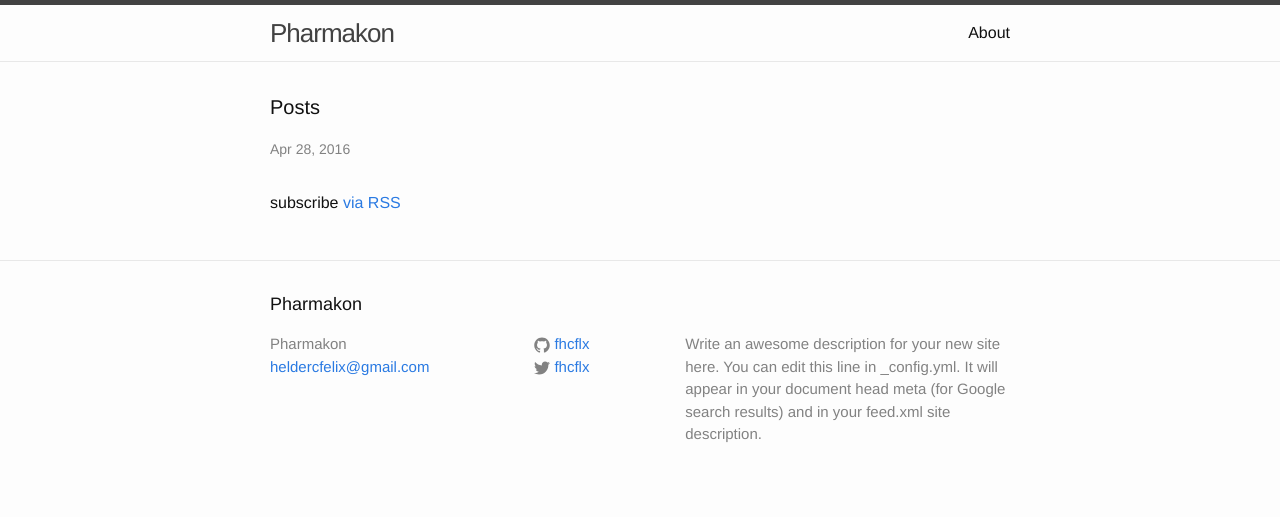
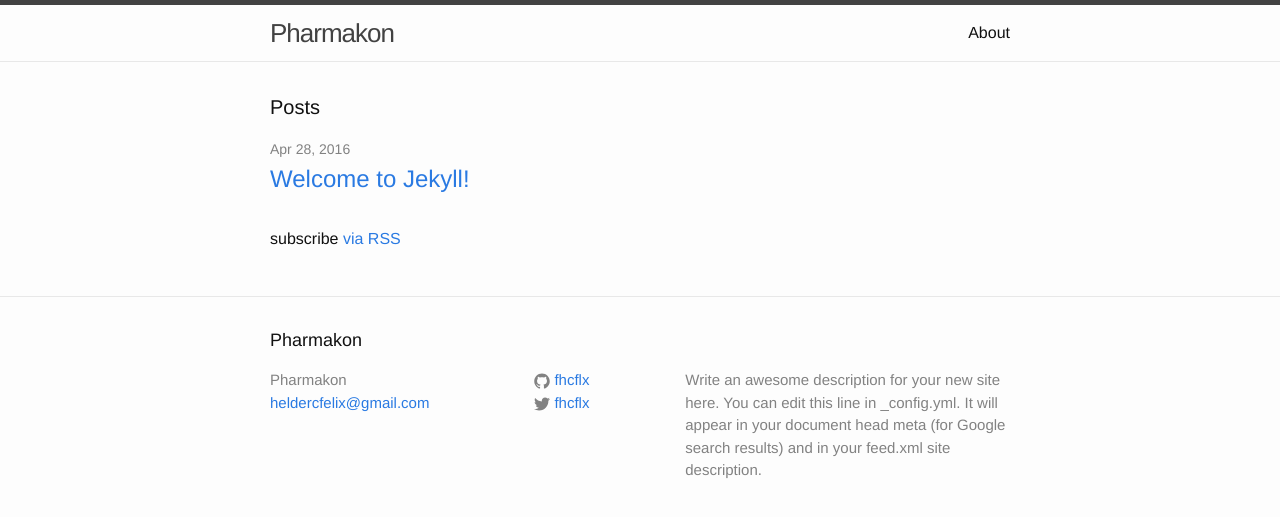
Before and after one commit to fhcflx/pharmakon, a Jekyll site: the page built from index.html, in a window 1280 px wide. Shown: the top 517 px of the page. Built offline with Jekyll 4.4.1, drawn with Linux system fonts in a browser that asks for light colours.

Commit message:
Update index.html

```diff
--- a/index.html
+++ b/index.html
@@ -12,7 +12,7 @@
         <span class="post-meta">{{ post.date | date: "%b %-d, %Y" }}</span>
 
         <h2>
-          <a href="{{ page.url | prepend: site.github.url }}">{{ page.title }}</a>
+           <a class="post-link" href="{{ post.url | prepend: site.github.url }}">{{ post.title }}</a>
         </h2>
       </li>
     {% endfor %}
```
